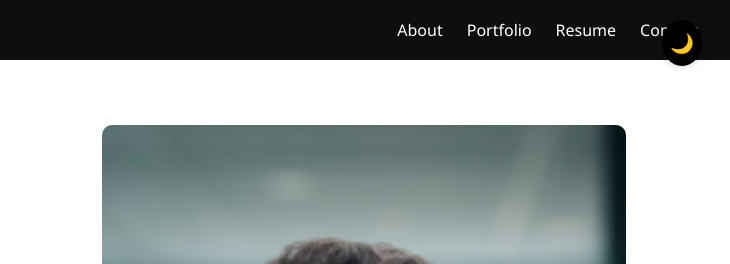
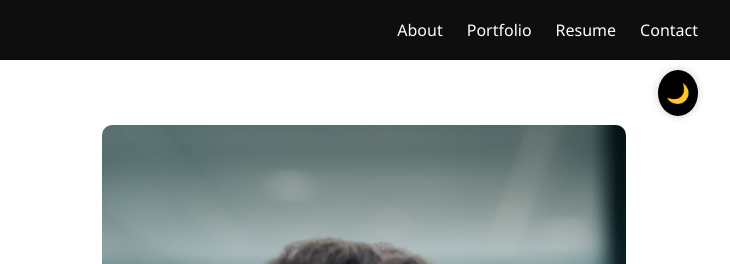
Before and after one commit to ChristianDMelendez/PersonalWebsite, a plain HTML site: page index.html in a window 1280 px wide. Shown: the top 264 px of the page, 550-1280 px from the left. Drawn offline with Linux system fonts and the light colour scheme.

Commit message:
Update styles.css

```diff
--- a/assets/css/styles.css
+++ b/assets/css/styles.css
@@ -52,9 +52,9 @@ html.dark body {
 
 /* ✅ DARK MODE BUTTON: Left-aligned & tucked under navbar */
 .dark-toggle-wrapper {
-  position: fixed;
-  top: 1.25rem;
-  right: 1.75rem; /* Adjust this if needed */
+  position: absolute;
+  top: 70px; /* Slightly below the navbar */
+  right: 2rem; /* Hugs the right side of the screen */
   z-index: 999;
 }
 
```
